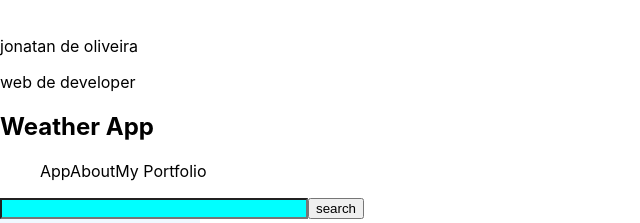
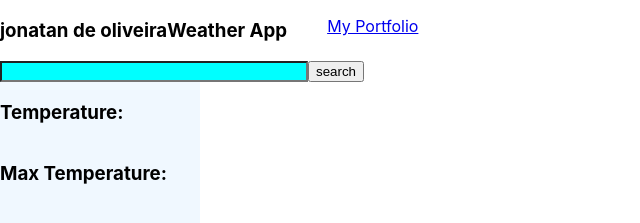
Before and after one commit to jhonis95/weatherApp, a React (Create React App) app: page / in a window 1280 px wide. Shown: the top 223 px of the page, without its empty margins (0-640 px from the left). Built offline with nearby package versions, Linux system fonts and the light colour scheme.

Commit message:
organize all the navBar component style structure

```diff
--- a/src/comps/navBar.js
+++ b/src/comps/navBar.js
@@ -1,22 +1,31 @@
 import { Component, React } from "react";
+import styled from "styled-components";
+
+const NavBarContainer=styled.nav`
+    display: flex;
+`
+const LogoImage=styled.img`
+    border-radius: 50%;
+`
+const Title=styled.h3`
+`
+const ButtonList=styled.ul`
+`
 
 class navBar extends Component{
     render(){
         return(
-            <nav>
-                <img src=""/>
-                <p>jonatan de oliveira</p>
-                <p>web de developer</p>
+            <NavBarContainer>
+                <LogoImage src=""/>
+                <Title>jonatan de oliveira</Title>
 
-                <h1>Weather App</h1>
+                <Title>Weather App</Title>
 
-                <ul>
-                    <a>App</a>
-                    <a>About</a>
-                    <a>My Portfolio</a>
-                </ul>
+                <ButtonList>
+                    <a href="/">My Portfolio</a>
+                </ButtonList>
 
-            </nav>
+            </NavBarContainer>
         )
     }
 }
```
